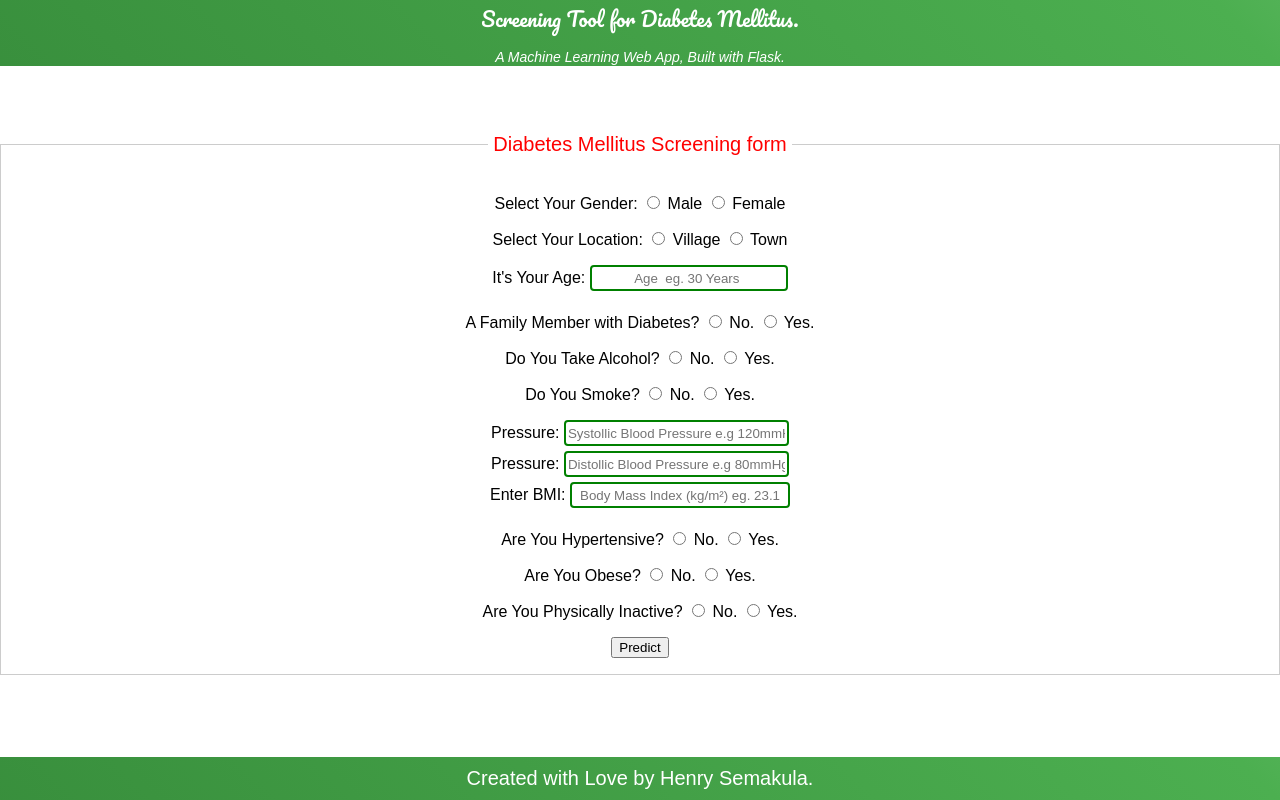
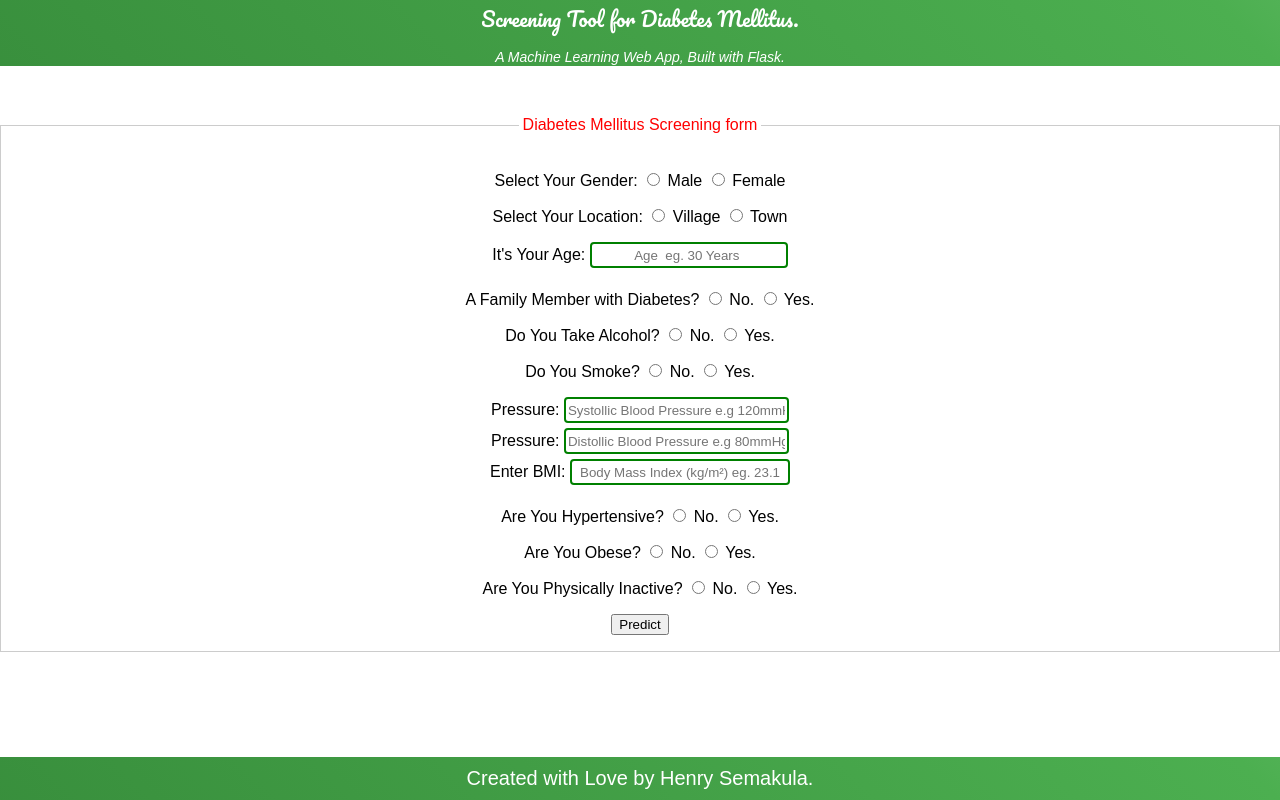
Before and after one commit to dbms-sema/Type-2-Diabetes, a Flask app: page / in a window 1280 px wide. Run offline with Flask 2, Linux system fonts and the light colour scheme; parts of the project's set-up code (start-up, migrations or seed data) failed here and were passed over; some libraries are stand-ins or nearby versions.

Commit message:
Update styles.css

```diff
--- a/static/styles.css
+++ b/static/styles.css
@@ -3,15 +3,15 @@ html{
 	margin: 1;
 }
 fieldset{
-	margin: 2em 0;
-	padding: 1em 2em;
+	margin: 1em 0;
+	padding: 1em 1em;
 	border: solid 1px #ccc;
-	border-raduis: 6px;
+	border-raduis:1px;
 	min-width: 20px;
 }
 
 legend{
-	font-size: 1.25em;
+	font-size: 1em;
 	padding: 0.25em;
 	color: red;
 }
```
